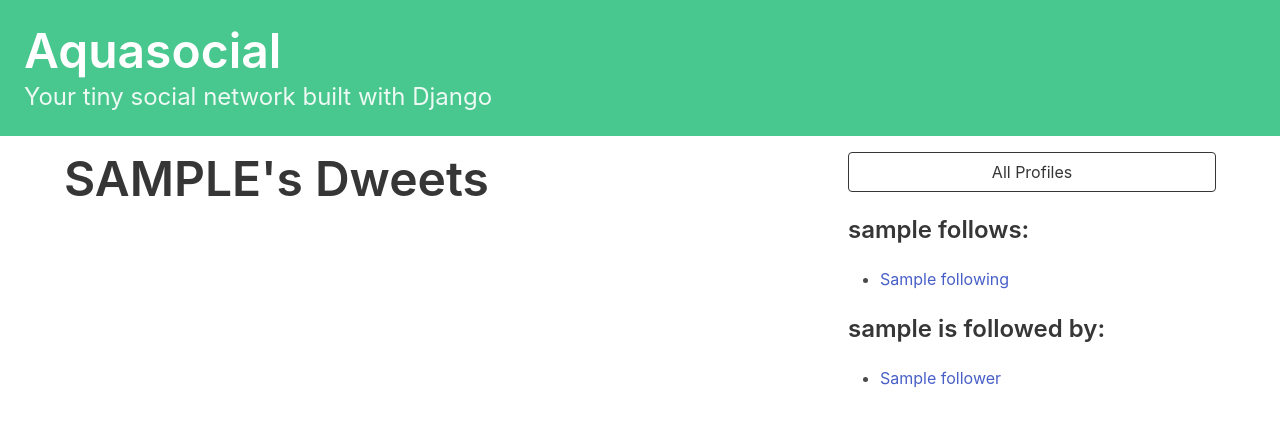
After one commit to Aquabbas/aquasocial, a Django app: template dwitter/templates/dwitter/profile.html in a window 1280 px wide. The commit adds this page. Shown: the top 426 px of the page. Run offline with Django 3.2, Linux system fonts and the light colour scheme; the template is opened without the code that fills it: most values are stand-ins (such as "Sample title", 1, 10 or a date in 2020).

Commit message:
Access individual profile pages
	- Build a profile page template
	- Link the profile pages

```diff
--- /dev/null
+++ b/dwitter/templates/dwitter/profile.html
@@ -0,0 +1,63 @@
+<!-- dwitter/templates/dwitter/profile.html -->
+
+{% extends 'base.html' %}
+
+{% block content %}
+
+<div class="column">
+
+    <div class="block">
+    <h1 class="title is-1">
+        {{profile.user.username|upper}}'s Dweets
+    </h1>
+    </div>
+
+</div>
+
+<div class="column is-one-third">
+
+    <div class="block">
+        <a href="{% url 'dwitter:profile_list' %}">
+            <button class="button is-dark is-outlined is-fullwidth">
+                All Profiles
+            </button>
+        </a>
+    </div>
+
+    <div class="block">
+        <h3 class="title is-4">
+            {{profile.user.username}} follows:
+        </h3>
+        <div class="content">
+            <ul>
+            {% for following in profile.follows.all %}
+                <li>
+                    <a href="{% url 'dwitter:profile' following.id %}">
+                        {{ following }}
+                    </a>
+                </li>
+            {% endfor %}
+            </ul>
+        </div>
+    </div>
+
+    <div class="block">
+        <h3 class="title is-4">
+            {{profile.user.username}} is followed by:
+        </h3>
+        <div class="content">
+            <ul>
+            {% for follower in profile.followed_by.all %}
+                <li>
+                    <a href="{% url 'dwitter:profile' follower.id %}">
+                        {{ follower }}
+                    </a>
+                </li>
+            {% endfor %}
+            </ul>
+        </div>
+    </div>
+
+</div>
+
+{% endblock content %}
--- a/dwitter/templates/dwitter/profile_list.html
+++ b/dwitter/templates/dwitter/profile_list.html
@@ -10,7 +10,7 @@
 
     <div class="block">
       <div class="card">
-        <a href="#">
+        <a href="{% url 'dwitter:profile' profile.id %}">
           <div class="card-content">
             <div class="media">
               <div class="media-left">
--- a/dwitter/urls.py
+++ b/dwitter/urls.py
@@ -1,11 +1,12 @@
 # dwitter/urls.py
 
 from django.urls import path
-from .views import dashboard, profile_list
+from .views import dashboard, profile_list, profile
 
 app_name = "dwitter"
 
 urlpatterns = [
     path("", dashboard, name="dashboard"),
     path("profile_list/", profile_list, name="profile_list"),
+    path("profile/<int:pk>", profile, name="profile"),
 ]
--- a/dwitter/views.py
+++ b/dwitter/views.py
@@ -8,3 +8,7 @@
 def profile_list(request):
     profiles = Profile.objects.exclude(user=request.user)
     return render(request, "dwitter/profile_list.html", {"profiles": profiles})
+
+def profile(request, pk):
+    profile = Profile.objects.get(pk=pk)
+    return render(request, "dwitter/profile.html", {"profile": profile})
```
